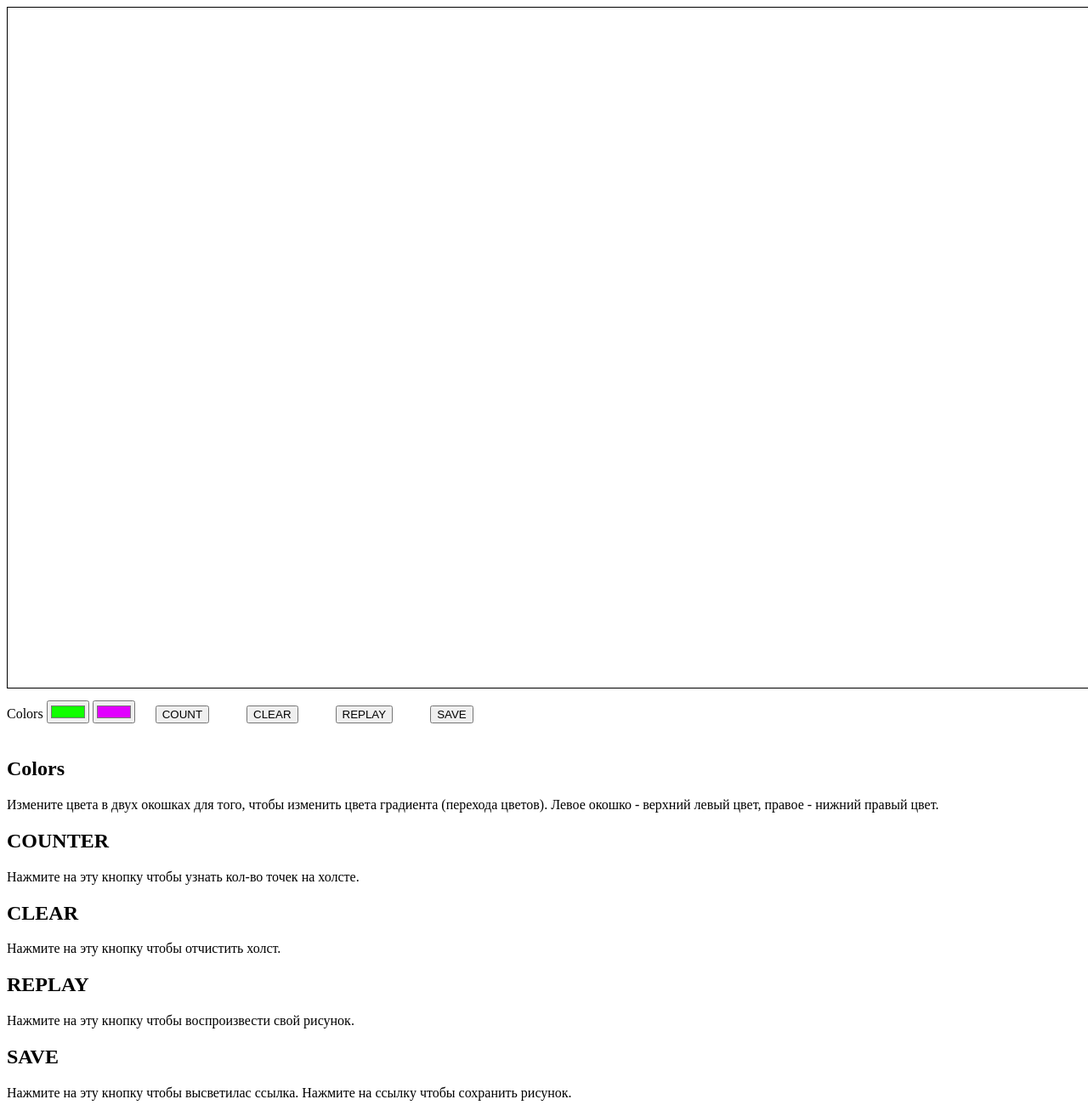
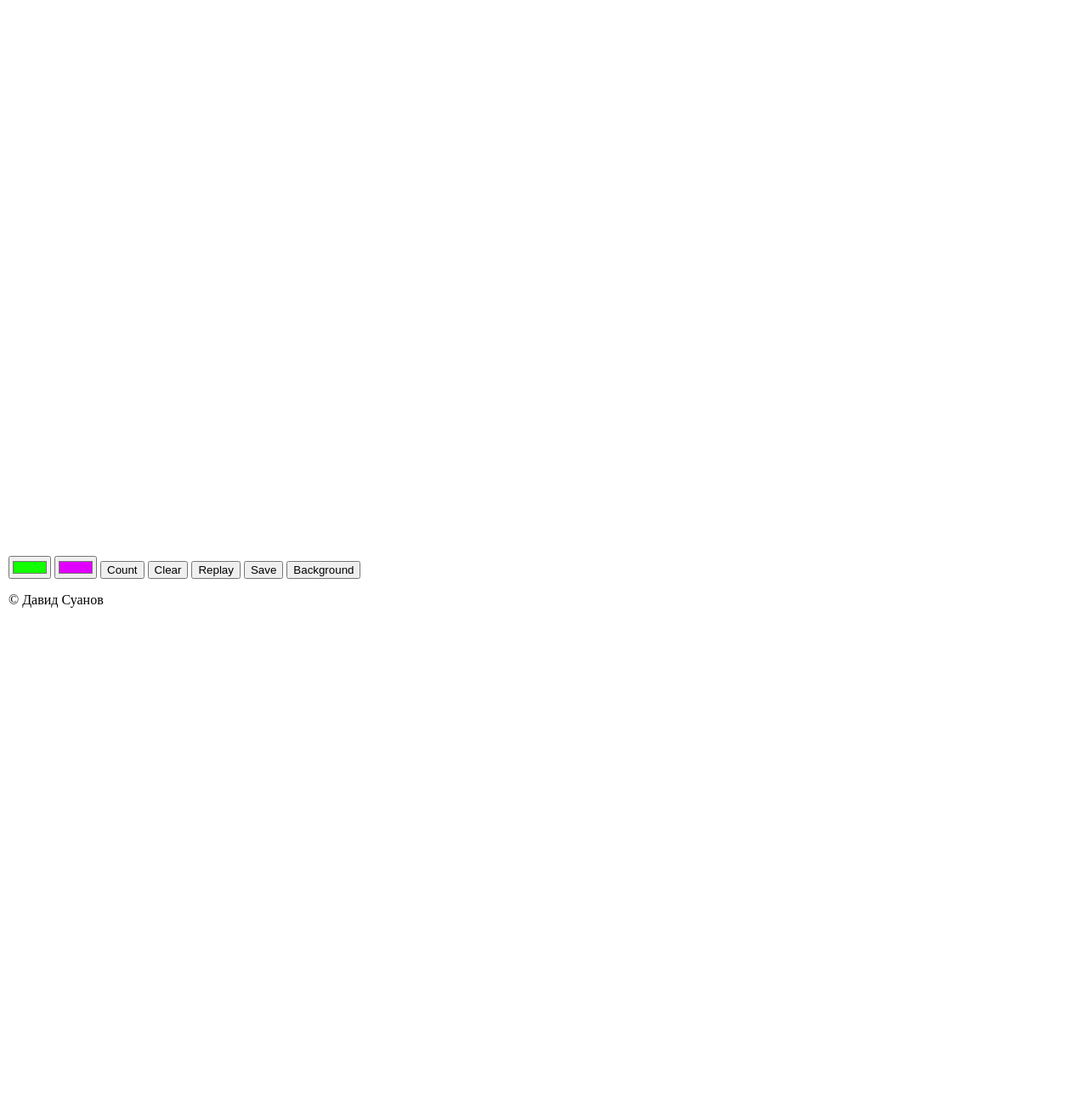
Before and after one commit to david477/My-Game, a plain HTML site: page index.html in a window 1280 px wide. Shown: the top 1300 px of the page at 85% size. After the commit the page ends 804 px from the top, so only its background shows below. Drawn offline with Linux system fonts and the light colour scheme.

Commit message:
Update index.html

```diff
--- a/index.html
+++ b/index.html
@@ -1,32 +1,60 @@
 <!DOCTYPE html>
 <html lang="en">
   <head>
-  <meta charset="UTF-8">
-  <meta name="viewport" content="width=device-width, initial-scale=1.0">
+    <meta charset="UTF-8" />
+    <meta name="viewport" content="width=device-width, initial-scale=1.0" />
     <title>Game</title>
     <style>
-    button{
-      margin: 20px;
-      text-transform: uppercase;
+      body {
+        display: grid;
+        padding: 0;
+        margin: 0;
+        overflow: hidden;
+        height: 100vh;
+        grid-template-areas:
+          "canvas"
+          "controls";
+        grid-template-rows: 1fr 20%;
       }
+      #container1 {
+        grid-area: controls;
+        padding: 10px;
+      }
+      #container2 {
+        grid-area: canvas;
+      }
+
     </style>
   </head>
   <body>
-  <canvas id="canvas" style="display: block; border: 1px solid;"></canvas>
-  <label>Colors</label>
-  <input type="color" id="color1" value="#11ff00">
-  <input type="color" id="color2" value="#e100ff">
+    <div id="container2">
+      <canvas id="canvas"></canvas>
+    </div>
+    <div id="container1">
+      <input type="color" id="color1" value="#11ff00" />
+      <input type="color" id="color2" value="#e100ff" />
       <button onclick="counter()">Count</button>
       <button onclick="clearMyCanvas()">Clear</button>
       <button onclick="replay()">Replay</button>
       <button onclick="save()">Save</button>
-  <label id="link"></label>
+      <button onclick="background()">Background</button>
+
+      <p>&copy; Давид Суанов</p>
+    </div>
+
     <script>
       var canv = document.getElementById("canvas");
       var ctx = canv.getContext("2d");
+      var container = document.getElementById("container2");
 
-    canv.width = window.innerWidth;
-    canv.height = window.innerHeight;
+      var grdPath;
+      var bg = false;
+
+      var w = container.clientWidth;
+      var h = container.clientHeight;
+
+      canv.width = w;
+      canv.height = h;
 
       var xPath = new Array();
       var yPath = new Array();
@@ -34,7 +62,7 @@
 
       var isMouseDown = false;
 
-    canv.addEventListener("mousedown", () => {
+      canv.addEventListener("mousedown", (e) => {
         isMouseDown = true;
       });
       canv.addEventListener("mouseup", () => {
@@ -43,11 +71,11 @@
         ctx.beginPath();
       });
       canv.addEventListener("mousemove", (e) => {
-      if(isMouseDown){
+        if (isMouseDown) {
           var color1 = document.getElementById("color1").value;
           var color2 = document.getElementById("color2").value;
 
-        var grd = ctx.createLinearGradient(0,0,800,500);
+          var grd = ctx.createLinearGradient(0, 0, w, h);
           grd.addColorStop(0, color1);
           grd.addColorStop(1, color2);
 
@@ -55,7 +83,6 @@
 
           xPath.push(e.clientX);
           yPath.push(e.clientY);
-
 
           ctx.lineTo(e.clientX, e.clientY);
           ctx.lineWidth = 10;
@@ -69,11 +96,10 @@
 
           ctx.beginPath();
           ctx.moveTo(e.clientX, e.clientY);
-
         }
       });
 
-    function counter(){
+      function counter() {
         for (let i = 0; i < xPath.length; i++) {
           ctx.beginPath();
           ctx.arc(xPath[i], yPath[i], 5, 0, 2 * Math.PI);
@@ -85,9 +111,13 @@
       }
 
       function replay() {
-      ctx.clearRect(0, 0, 800, 500);
+        ctx.clearRect(0, 0, w, h);
+        if (bg) {
+          ctx.fillStyle = grdPath;
+          ctx.fillRect(0, 0, w, h);
+        }
         for (let i = 0; i < xPath.length; i++) {
-        setTimeout(function(){
+          setTimeout(function () {
             ctx.beginPath();
             ctx.arc(xPath[i], yPath[i], 5, 0, 2 * Math.PI);
             ctx.fillStyle = colorPath[i];
@@ -104,32 +134,35 @@
         ctx.beginPath();
       }
       function clearMyCanvas() {
-      ctx.clearRect(0, 0, 800, 500);
+        ctx.clearRect(0, 0, w, h);
         ctx.beginPath();
         colorPath.length = 0;
         xPath.length = 0;
         yPath.length = 0;
+        bg = false;
       }
+
       function save() {
         var dataURL = canv.toDataURL("image/png");
         var link = document.createElement("a");
-      link.innerText = "Downoload";
         link.href = dataURL;
         link.download = "my-image-name.png";
-      var linkMenu = document.getElementById("link");
-      linkMenu.appendChild(link);
+        link.click();
+      }
+
+      function background() {
+        var color1 = document.getElementById("color1").value;
+          var color2 = document.getElementById("color2").value;
+          var grd = ctx.createLinearGradient(0, 0, w, h);
+          grd.addColorStop(0, color1);
+          grd.addColorStop(1, color2);
+
+          grdPath = grd;
+          bg = true;
+
+        ctx.fillStyle = grd;
+        ctx.fillRect(0, 0, w, h);
       }
     </script>
-  <h2>Colors</h2>
-  <p>Измените цвета в двух окошках для того, чтобы изменить цвета градиента (перехода цветов). Левое окошко - верхний левый цвет, правое - нижний правый цвет.</p>
-  <h2>COUNTER</h2>
-  <p>Нажмите на эту кнопку чтобы узнать кол-во точек на холсте.</p>
-  <h2>CLEAR</h2>
-  <p>Нажмите на эту кнопку чтобы отчистить холст.</p>
-  <h2>REPLAY</h2>
-  <p>Нажмите на эту кнопку чтобы воспроизвести свой рисунок.</p>
-  <h2>SAVE</h2>
-  <p>Нажмите на эту кнопку чтобы высветилас ссылка. Нажмите на ссылку чтобы сохранить рисунок.</p>
-  <p>&copy; Давид Суанов</p>
   </body>
 </html>
```
Lines whose indentation alone changed are shown as unchanged.
